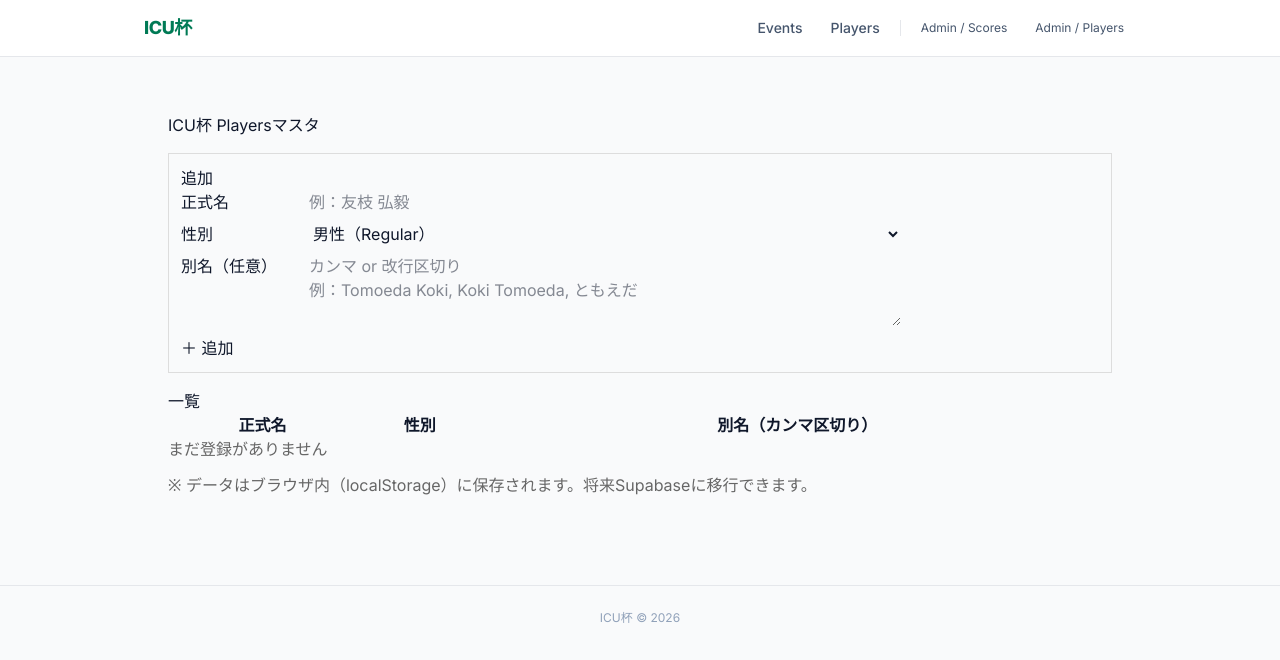
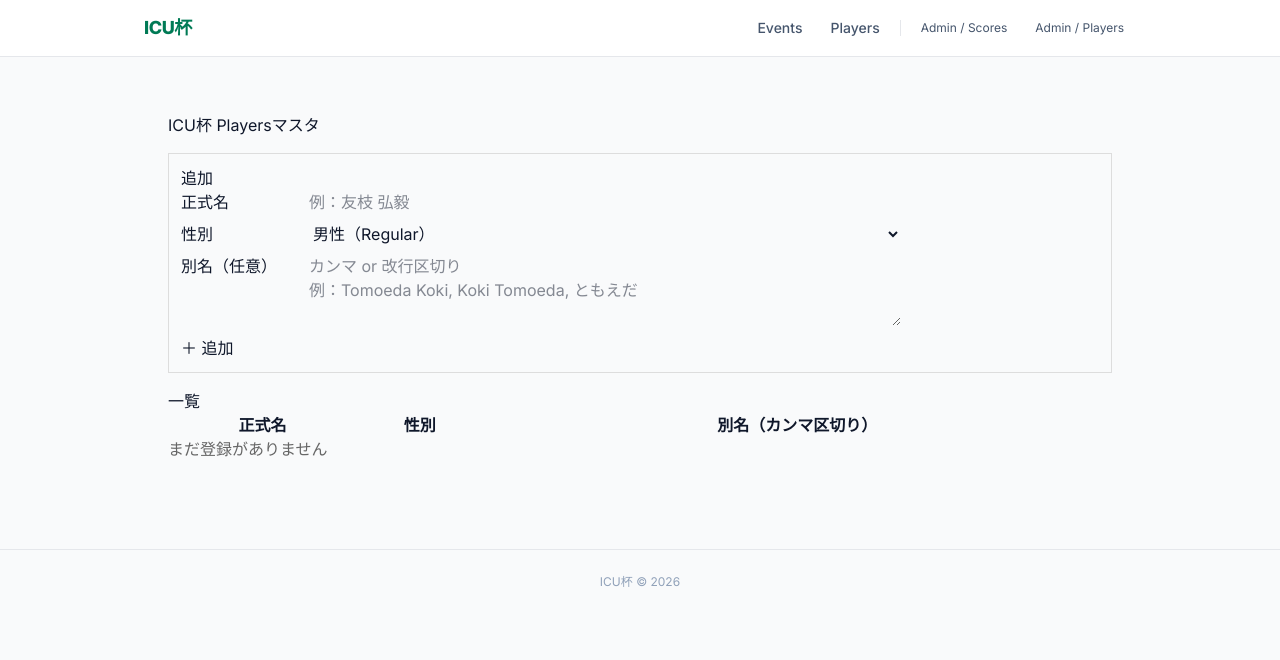
Before and after one commit to ktomoeda419/icu-cup, a Next.js app: page /admin/players in a window 1280 px wide. Shown: the top 660 px of the page. Built offline with nearby package versions, Linux system fonts and the light colour scheme.

Commit message:
古いlocalStorage注釈を削除

```diff
--- a/app/admin/players/page.tsx
+++ b/app/admin/players/page.tsx
@@ -188,9 +188,7 @@ export default function PlayersPage() {
         </table>
       </section>
 
-      <p style={{ marginTop: 12, color: "#666" }}>
-        ※ データはブラウザ内（localStorage）に保存されます。将来Supabaseに移行できます。
-      </p>
+
     </main>
   );
 }
```
